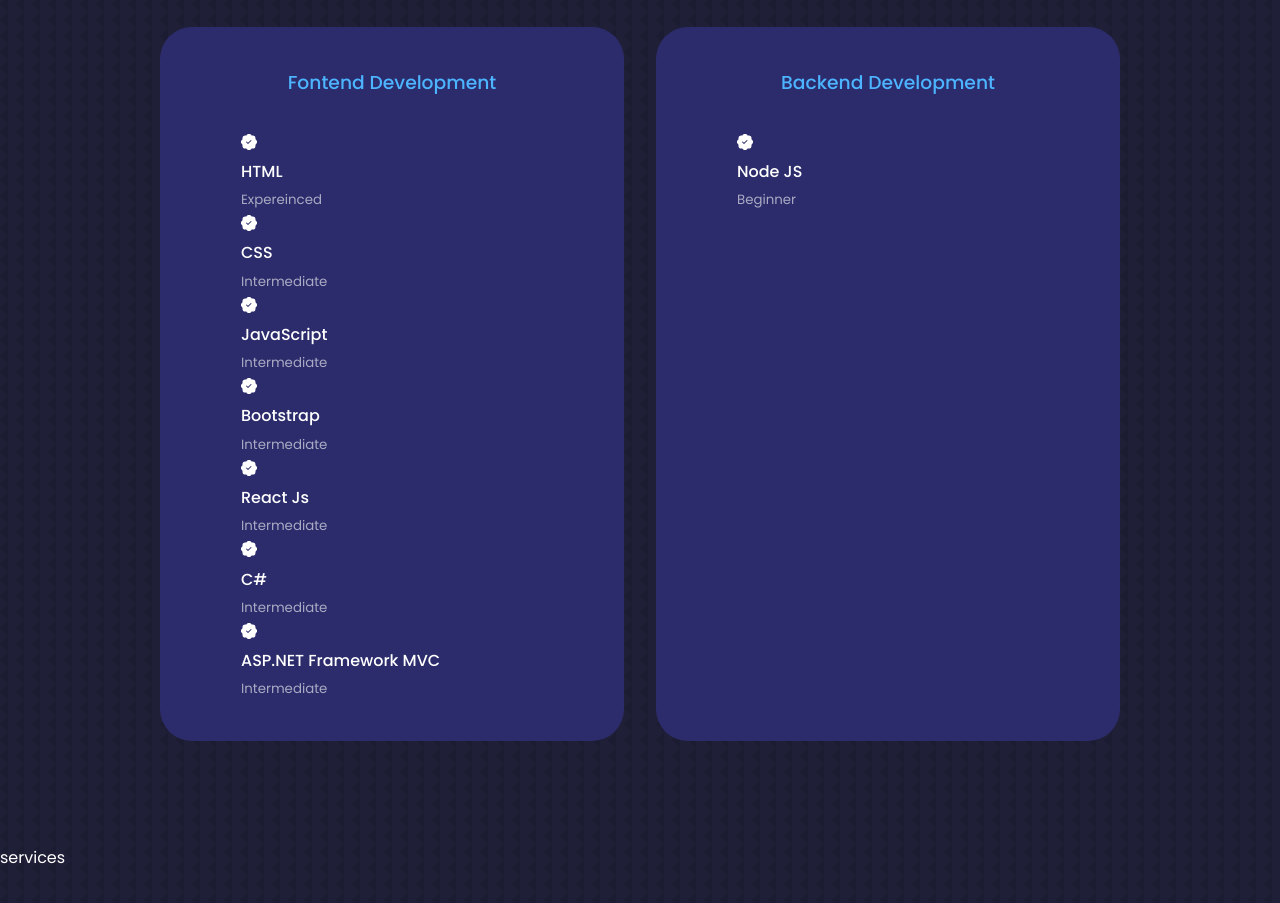
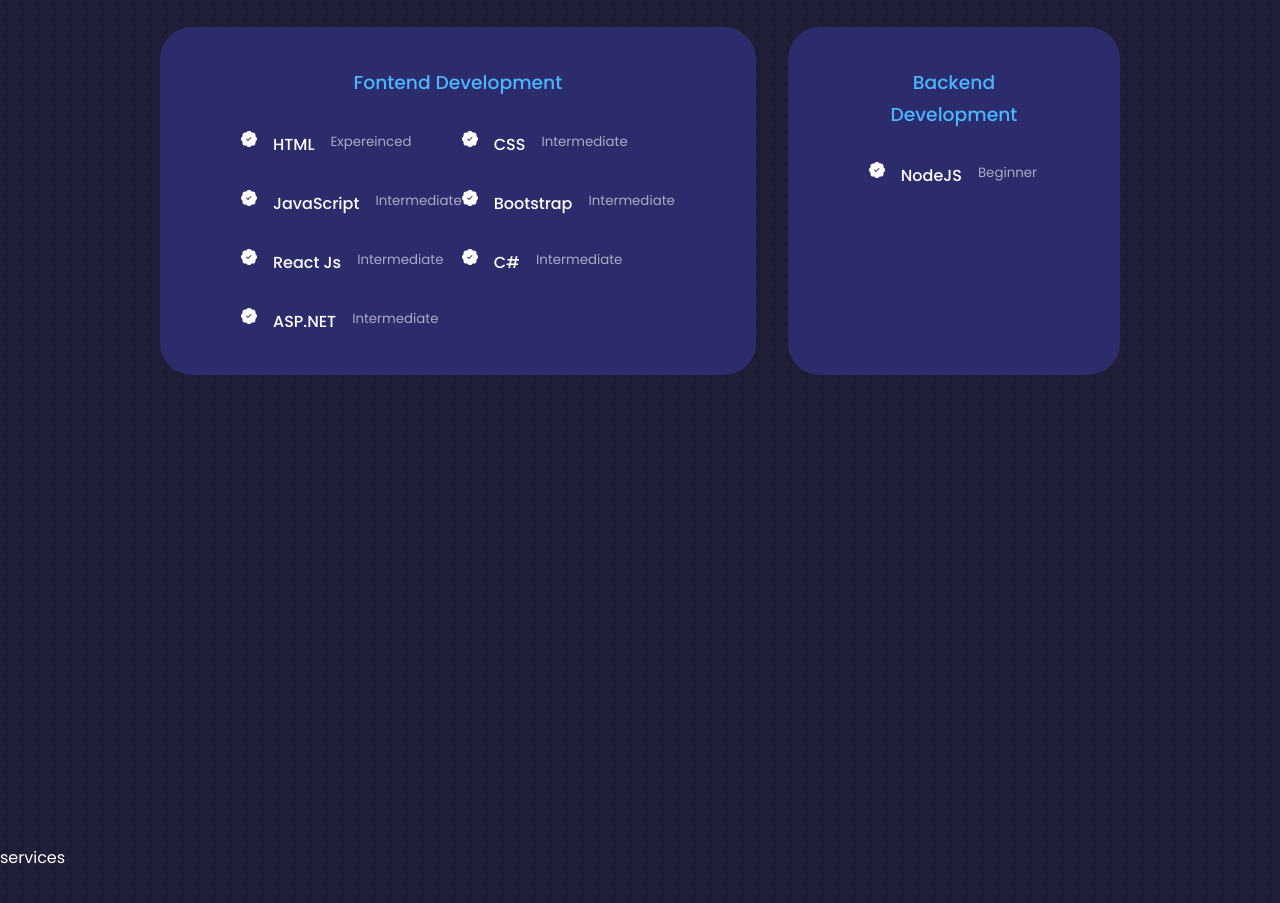
Before and after one commit to quarshie133/my-react-portfolio-website, a React (Create React App) app: page / in a window 1280 px wide. Shown: the part 1940-2843 px from the top of the page. Built offline with nearby package versions, Linux system fonts and the light colour scheme.

Commit message:
experience styling layout

```diff
--- a/package.json
+++ b/package.json
@@ -14,7 +14,7 @@
   },
   "scripts": {
     "start": "react-scripts start",
-    "build": "react-scripts build",
+    "build": "CI= react-scripts build",
     "test": "react-scripts test",
     "eject": "react-scripts eject"
   },
--- a/src/components/experience/Experience.jsx
+++ b/src/components/experience/Experience.jsx
@@ -46,21 +46,22 @@
               <h4>C#</h4>
               <small className="text-light">Intermediate</small>
             </article>
-
             <article className="experience__details">
               <BsPatchCheckFill />
-              <h4>ASP.NET Framework MVC</h4>
+              <h4>ASP.NET</h4>
               <small className="text-light">Intermediate</small>
             </article>
           </div>
         </div>
+
         {/* END OF FRONTEND */}
+
         <div className="experience__backend">
           <h3>Backend Development</h3>
           <div className="experience__content">
             <article className="experience__details">
               <BsPatchCheckFill />
-              <h4>Node JS</h4>
+              <h4>NodeJS</h4>
               <small className="text-light">Beginner</small>
             </article>
           </div>
--- a/src/components/experience/experience.css
+++ b/src/components/experience/experience.css
@@ -23,3 +23,15 @@
     margin-bottom: 2rem;
     color: var(--color-primary);
 }
+
+
+.experience__content {
+   display: grid;
+   grid-template-columns: 1fr 1fr;
+   row-gap: 2rem;
+}
+
+.experience__details {
+    display: flex;
+    gap: 1rem;
+}
```
